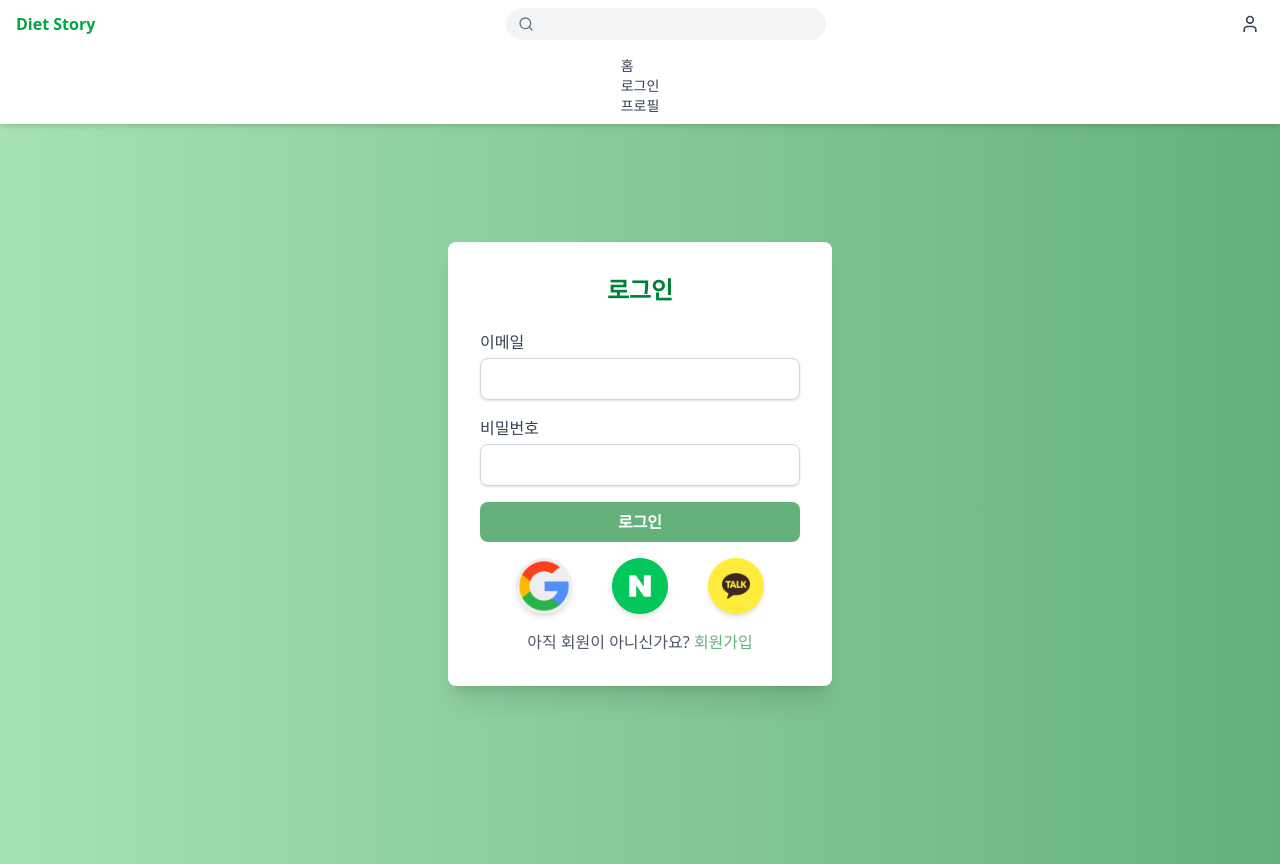
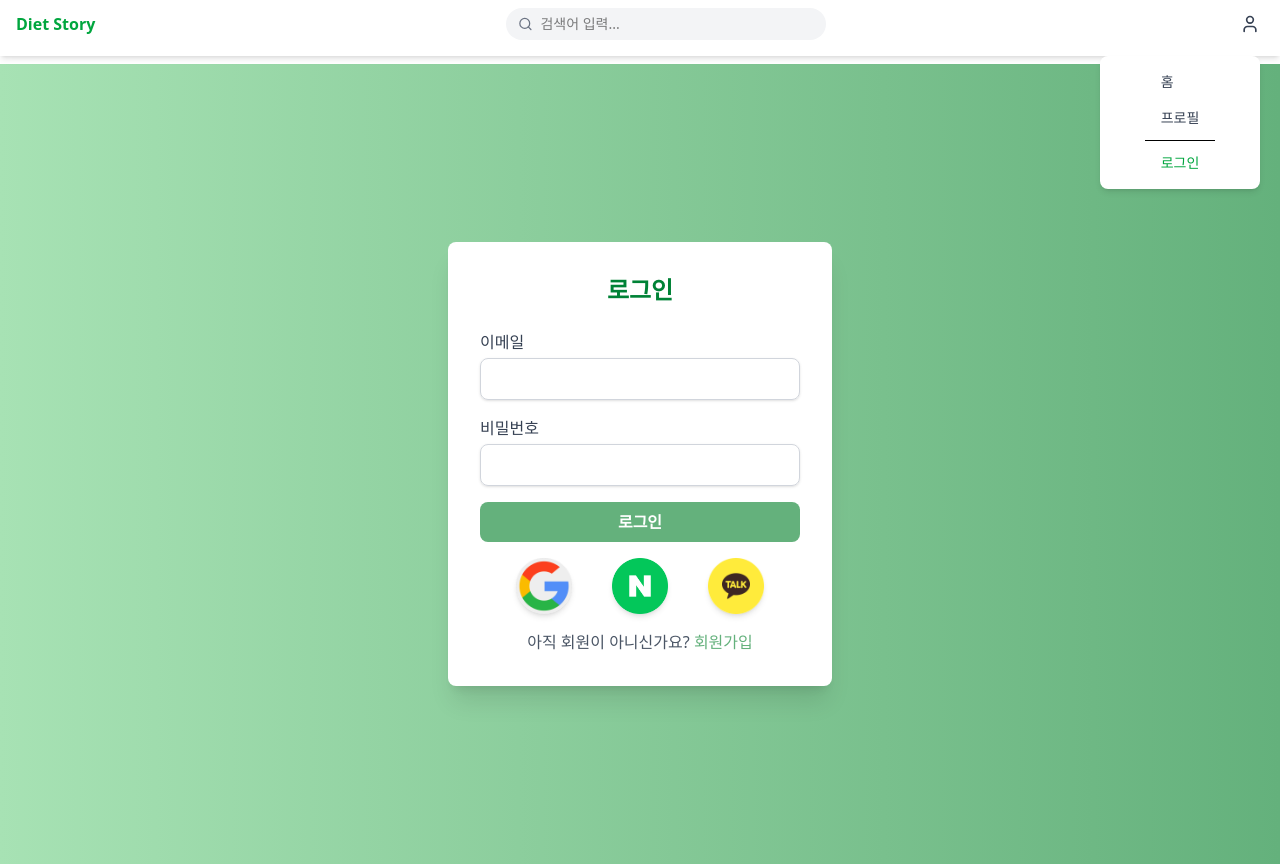
Before and after one commit to 07-main-teamproject/frontend, a React (Vite) app: page /login in a window 1280 px wide. Both pictures are taken after a click on the button 1250 px from the left and 24 px from the top of the page. Built offline with nearby package versions, Linux system fonts and the light colour scheme.

Commit message:
✨ Post API 추가
로그인 및 로그아웃 API 추가

```diff
--- /dev/null
+++ b/src/Api/Login.ts
@@ -0,0 +1,28 @@
+import { instance, ENDPOINT } from './Instance';
+
+interface LoginData {
+  email: string;
+  password: string;
+}
+
+export const LoginApi = {
+  login: async (data: LoginData) => {
+    try {
+      const response = await instance.post(ENDPOINT.login, data);
+      return response.data;
+    } catch (error) {
+      console.log('로그인 오류:', error);
+      throw error;
+    }
+  },
+
+  logout: async () => {
+    try {
+      const response = await instance.post(ENDPOINT.logout);
+      return response.data;
+    } catch (error) {
+      console.log('로그아웃 오류', error);
+      throw error;
+    }
+  },
+};
--- a/src/components/Header.tsx
+++ b/src/components/Header.tsx
@@ -1,45 +1,114 @@
-import { useState } from 'react';
-import { Link } from 'react-router-dom';
+import { useState, useEffect } from 'react';
+import { Link, useNavigate } from 'react-router-dom';
 import { Search, User } from 'lucide-react';
+import { useAtom } from 'jotai';
+import { authAtom } from '../store/authAtom';
+import { LoginApi } from '../Api/Login';
 
 const Header: React.FC = () => {
   const [menuOpen, setMenuOpen] = useState<boolean>(false);
-  // const isLoggedIn: boolean = false; // @TODO: 로그인 상태 API 연동 필요
+  const [auth, setAuth] = useAtom(authAtom);
+  const navigate = useNavigate();
+
+  // 메뉴가 열려 있을 때 외부 클릭 시 닫힘
+  useEffect(() => {
+    const handleClickOutside = (event: MouseEvent) => {
+      const target = event.target as HTMLElement;
+      if (!target.closest('.profile-menu')) {
+        setMenuOpen(false);
+      }
+    };
+
+    if (menuOpen) {
+      document.addEventListener('click', handleClickOutside);
+    } else {
+      document.removeEventListener('click', handleClickOutside);
+    }
+
+    return () => {
+      document.removeEventListener('click', handleClickOutside);
+    };
+  }, [menuOpen]);
+
+  const handleLogout = async () => {
+    try {
+      await LoginApi.logout();
+      setAuth({ isAuthenticated: false, user: null });
+      alert('로그아웃 성공'); // ✅ 메시지 수정
+      navigate('/login');
+    } catch (error) {
+      console.log('로그아웃 오류', error);
+    }
+  };
 
   return (
     <header className="bg-white shadow-md fixed top-0 w-full z-50 h-14">
       <div className="container mx-auto px-4 py-2 flex justify-between items-center">
-        {/* ✅ 로고 (폰트 크기 줄이기) */}
+        {/* ✅ 로고 */}
         <Link to="/" className="text-md font-semibold text-green-600">
           Diet Story
         </Link>
 
-        {/* ✅ 검색창 크기 조정 */}
-        <div className=" md:flex items-center  bg-gray-100 px-3 py-1 rounded-full w-80 h-8">
-          <Search className="text-gray-500 w-4 h-4 " />
-          <input type="text" />
+        {/* ✅ 검색창 개선 */}
+        <div className="hidden md:flex items-center bg-gray-100 px-3 py-1 rounded-full w-80 h-8">
+          <Search className="text-gray-500 w-4 h-4 mr-2" />
+          <input
+            type="text"
+            className="bg-transparent outline-none text-sm w-full"
+            placeholder="검색어 입력..."
+          />
         </div>
 
-        {/* ✅ 모바일 프로필 버튼 (크기 줄이기) */}
-        <button className=" p-1" onClick={() => setMenuOpen(!menuOpen)}>
+        {/* ✅ 모바일 프로필 버튼 */}
+        <button
+          className="p-1 profile-menu"
+          onClick={() => setMenuOpen(!menuOpen)}
+        >
           <User className="w-5 h-5 text-gray-700" />
         </button>
       </div>
 
       {/* ✅ 모바일 프로필 메뉴 */}
       {menuOpen && (
-        <div className=" bg-white shadow-md">
+        <div className="bg-white shadow-md absolute right-5 mt-2 w-40 rounded-lg profile-menu">
           <nav className="flex flex-col items-center py-2">
             <ul>
-              <Link to="/" className="py-1 text-gray-700 text-sm">
-                <li>홈</li>
-              </Link>
-              <Link to="/login" className="py-1 text-gray-700 text-sm">
-                <li>로그인</li>
-              </Link>
-              <Link to="/profile" className="py-1 text-gray-700 text-sm">
-                <li> 프로필</li>
-              </Link>
+              <li>
+                <Link
+                  to="/"
+                  className="py-2 px-4 block text-gray-700 text-sm hover:bg-gray-100"
+                >
+                  홈
+                </Link>
+              </li>
+              <li>
+                <Link
+                  to="/profile"
+                  className="py-2 px-4 block text-gray-700 text-sm hover:bg-gray-100"
+                >
+                  프로필
+                </Link>
+              </li>
+              <div className="border-t my-1"></div>
+              {auth.isAuthenticated ? (
+                <li>
+                  <button
+                    onClick={handleLogout}
+                    className="w-full text-red-500 py-2 px-4 text-sm hover:bg-gray-100"
+                  >
+                    로그아웃
+                  </button>
+                </li>
+              ) : (
+                <li>
+                  <Link
+                    to="/login"
+                    className="block text-center text-sm text-green-600 py-2 px-4 hover:bg-gray-100"
+                  >
+                    로그인
+                  </Link>
+                </li>
+              )}
             </ul>
           </nav>
         </div>
--- a/src/pages/Login.tsx
+++ b/src/pages/Login.tsx
@@ -1,20 +1,46 @@
 import { useForm } from 'react-hook-form';
 import { validationRules } from '../components/ValidationRules';
-import { Link } from 'react-router-dom';
+import { LoginApi } from '../Api/Login';
+import { Link, useNavigate } from 'react-router-dom';
+import { useAtom } from 'jotai';
+import { authAtom } from '../store/authAtom';
+import { useState } from 'react';
 
 interface LoginFormData {
   email: string;
   password: string;
 }
+
 const LoginForm = () => {
+  const navigate = useNavigate(); // 로그인 성공 시 이동
+  const [errorMessage, setErrorMessage] = useState<string | null>(null);
+  const [, setAuth] = useAtom(authAtom); // Jotai 전역 상태 관리
+
   const {
     register,
     handleSubmit,
-    formState: { errors },
+    formState: { errors, isSubmitting },
   } = useForm<LoginFormData>();
 
-  const onSubmit = (data: LoginFormData) => {
-    console.log(data);
+  const onSubmit = async (data: LoginFormData) => {
+    try {
+      const response = await LoginApi.login({
+        email: data.email,
+        password: data.password,
+      });
+
+      alert('로그인 성공!');
+      console.log('로그인 성공:', response);
+
+      // Jotai 상태 업데이트
+      setAuth({ isAuthenticated: true, user: response });
+
+      // 로그인 후 메인 페이지 이동
+      navigate('/');
+    } catch (error) {
+      console.error('로그인 실패:', error);
+      setErrorMessage('이메일 또는 비밀번호가 올바르지 않습니다.');
+    }
   };
 
   return (
@@ -23,6 +49,10 @@ const LoginForm = () => {
         <h2 className="text-2xl font-bold text-center text-green-700 mb-6">
           로그인
         </h2>
+
+        {errorMessage && (
+          <p className="text-red-500 text-center mb-4">{errorMessage}</p>
+        )}
 
         <form onSubmit={handleSubmit(onSubmit)} className="space-y-4">
           <div>
@@ -37,9 +67,7 @@ const LoginForm = () => {
               {...register('email', validationRules.email)}
             />
             {errors.email && (
-              <p className="text-red-500 text-sm mt-1">
-                {errors.email.message}
-              </p>
+              <p className="text-red-500 text-sm mt-1">{errors.email.message}</p>
             )}
           </div>
 
@@ -55,17 +83,16 @@ const LoginForm = () => {
               {...register('password', validationRules.password)}
             />
             {errors.password && (
-              <p className="text-red-500 text-sm mt-1">
-                {errors.password.message}
-              </p>
+              <p className="text-red-500 text-sm mt-1">{errors.password.message}</p>
             )}
           </div>
 
           <button
             type="submit"
+            disabled={isSubmitting}
             className="w-full bg-[#64B17C] text-white py-2 rounded-lg font-semibold hover:opacity-90 transition duration-300"
           >
-            로그인
+            {isSubmitting ? '로그인 중...' : '로그인'}
           </button>
         </form>
 
@@ -73,7 +100,7 @@ const LoginForm = () => {
           <button className="w-14 h-14 flex items-center justify-center rounded-full shadow-md hover:shadow-lg active:scale-95 transition">
             <img
               src="/images/google-icon.png"
-              alt="Kakao Login"
+              alt="Google Login"
               className="w-14 h-14"
             />
           </button>
@@ -97,10 +124,7 @@ const LoginForm = () => {
 
         <p className="text-center text-gray-600 mt-4">
           아직 회원이 아니신가요?{' '}
-          <Link
-            to="/signup"
-            className="text-[#64B17C] font-medium hover:underline"
-          >
+          <Link to="/signup" className="text-[#64B17C] font-medium hover:underline">
             회원가입
           </Link>
         </p>
--- /dev/null
+++ b/src/store/authAtom.ts
@@ -0,0 +1,8 @@
+import { atom } from 'jotai';
+
+export const authAtom = atom<{ isAuthenticated: boolean; user: string | null }>(
+  {
+    isAuthenticated: false, // 로그인 여부
+    user: null,
+  },
+);
```
Also changed, not shown: 1 other file (tests, documents, lock files or other folders).
